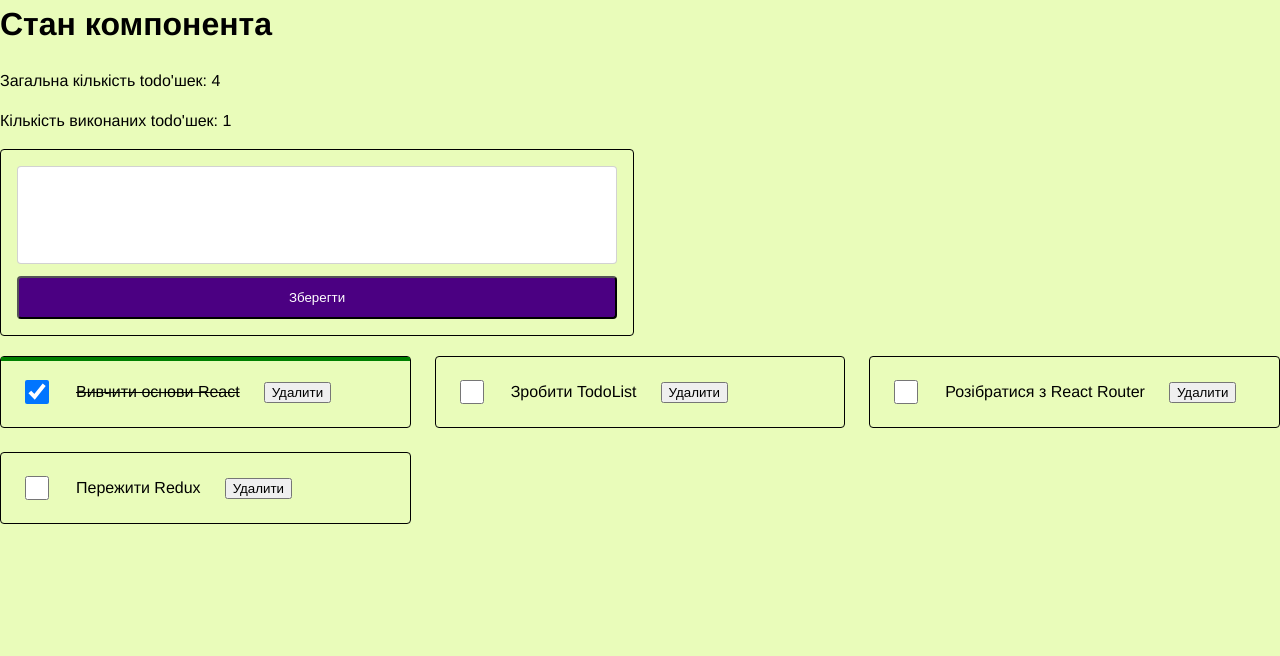
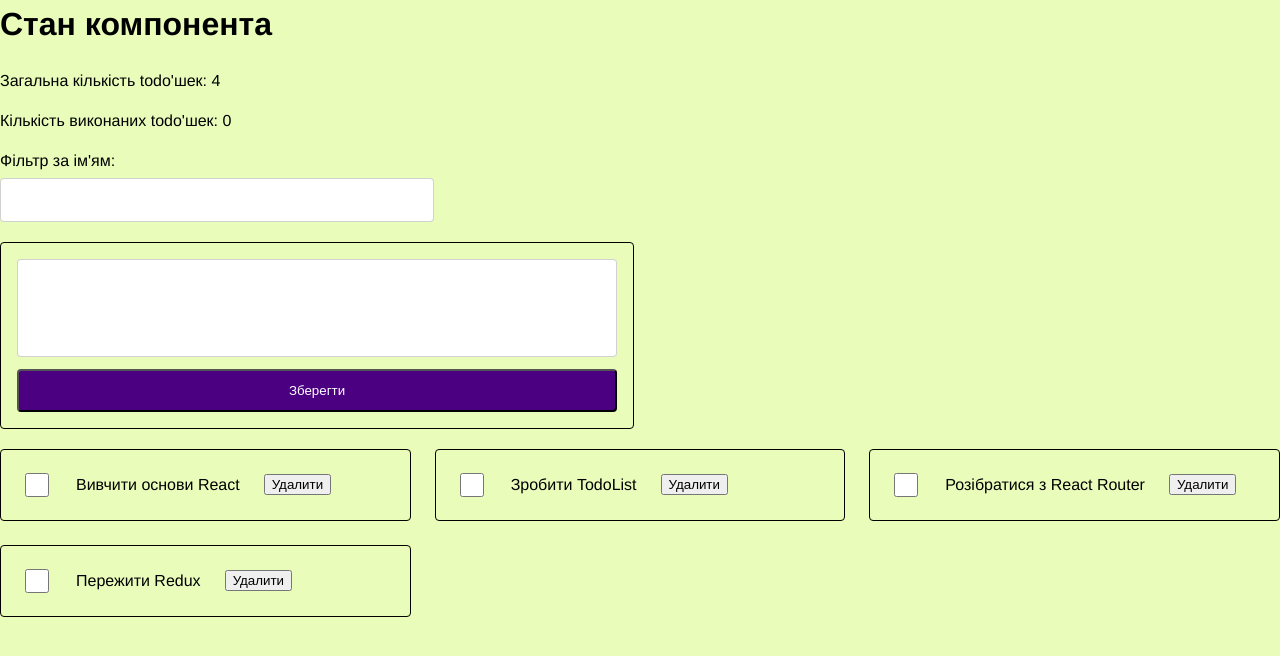
Before and after one commit to Allovallo/react-pract-todos-02, a React (Create React App) app: page / in a window 1280 px wide. Shown: the top 656 px of the page. Built offline with nearby package versions, Linux system fonts and the light colour scheme.

Commit message:
Todos updated

```diff
--- a/src/App.js
+++ b/src/App.js
@@ -3,11 +3,13 @@ import './styles/base.scss';
 import TodoList from './components/TodoList/TodoList';
 import initialTodos from '../src/todos.json';
 import TodoEditor from './components/TodoEditor/TodoEditor';
+import Filter from 'components/TodoFilter/TodoFilter';
 import { nanoid } from 'nanoid';
 
 class App extends Component {
   state = {
     todos: initialTodos,
+    filter: '',
   };
 
   deleteTodo = todoId => {
@@ -38,14 +40,25 @@ class App extends Component {
     this.setState(prevState => ({ todos: [...prevState.todos, todo] }));
   };
 
+  changeFilter = event => {
+    this.setState({ filter: event.currentTarget.value });
+  };
+
+  getVisibleTodos = () => {
+    const normalizedFilter = this.state.filter.toLowerCase();
+    return this.state.todos.filter(todo => todo.text.toLowerCase().includes(normalizedFilter));
+  };
+
   render() {
-    const { todos } = this.state;
+    const { todos, filter } = this.state;
 
     const totalTodos = todos.length;
     const completedTodosCount = todos.reduce(
       (total, todo) => (todo.completed ? total + 1 : total),
       0
     );
+
+    const visibleTodos = this.getVisibleTodos();
 
     return (
       <div>
@@ -54,9 +67,13 @@ class App extends Component {
           <p>Загальна кількість todo'шек: {totalTodos}</p>
           <p>Кількість виконаних todo'шек: {completedTodosCount}</p>
         </div>
+
+        <Filter value={filter} onChange={this.changeFilter} />
+
         <TodoEditor onSubmit={this.addTodo} />
+
         <TodoList
-          todos={todos}
+          todos={visibleTodos}
           onDeleteTodo={this.deleteTodo}
           onToggleCompleted={this.toggleCompleted}
         />
--- /dev/null
+++ b/src/components/TodoFilter/TodoFilter.js
@@ -0,0 +1,13 @@
+import React from 'react';
+import './TodoFilter.scss';
+
+const Filter = ({ value, onChange }) => {
+  return (
+    <div className="TodoFilter">
+      <p className="TodoFilter__label">Фільтр за ім'ям: </p>
+      <input type="text" value={value} className="TodoFilter__input" onChange={onChange}></input>
+    </div>
+  );
+};
+
+export default Filter;
--- /dev/null
+++ b/src/components/TodoFilter/TodoFilter.scss
@@ -0,0 +1,21 @@
+.TodoFilter {
+    width: 400px;
+    margin-bottom: 20px;
+
+}
+
+.TodoFilter__label {
+    margin-top: 0;
+    margin-bottom: 5px;
+}
+
+.TodoFilter__input {
+    width: 100%;
+    padding: 12px 16px;
+    border: 1px solid rgba(33, 33, 33, 0.2);
+    border-radius: 4px;
+
+    font-family: inherit;
+    line-height: 1.3;
+    letter-spacing: 0.01em;
+}
--- a/src/todos.json
+++ b/src/todos.json
@@ -1,5 +1,5 @@
 [
-    { "id": "id-1", "text": "Вивчити основи React", "completed": true },
+    { "id": "id-1", "text": "Вивчити основи React", "completed": false },
     { "id": "id-2", "text": "Зробити TodoList", "completed": false },
     { "id": "id-3", "text": "Розібратися з React Router", "completed": false },
     { "id": "id-4", "text": "Пережити Redux", "completed": false }
```
